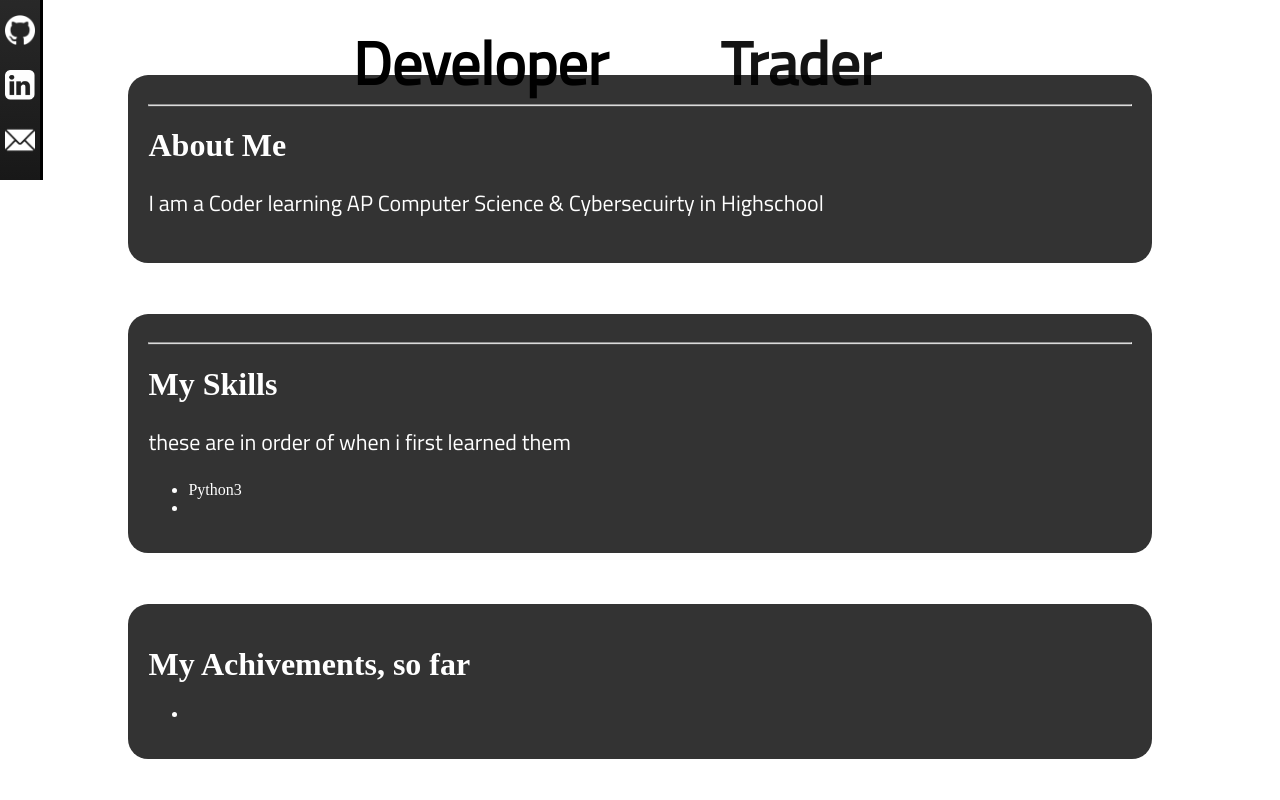
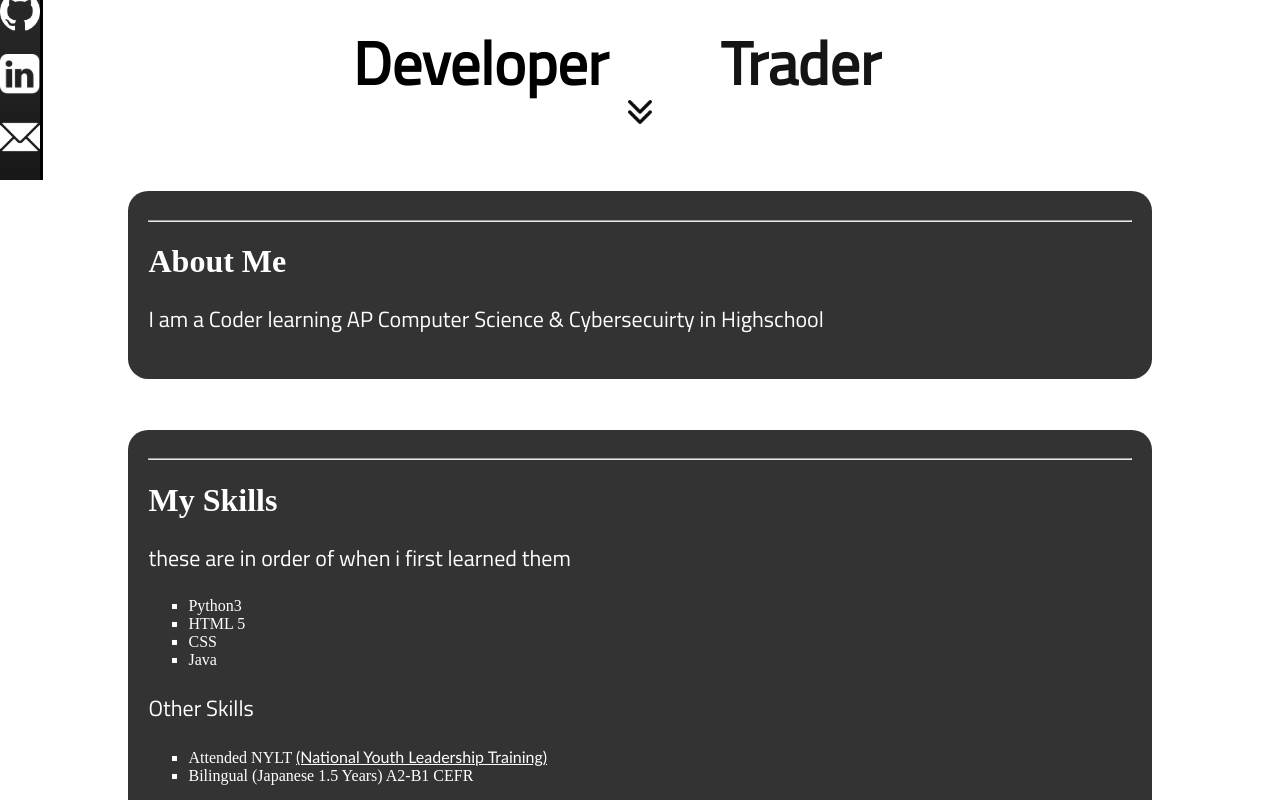
Before and after one commit to realmichealbay/resume-site, a SvelteKit app: page / in a window 1280 px wide. Shown: the part 620-1420 px from the top of the page. Built offline with nearby package versions, Linux system fonts and the light colour scheme; a web font is replaced by a local one.

Commit message:
commit on master

```diff
--- a/src/routes/+page.svelte
+++ b/src/routes/+page.svelte
@@ -14,6 +14,9 @@
 </div>
 </div>
 
+<div id="chevron">
+	<img src="../img/downChev.png" alt="">
+</div>
 
 
 <main>
@@ -32,13 +35,30 @@
 		<p>these are in order of when i first learned them</p>
 		<ul>
 			<li>Python3</li>
+			<li>HTML 5</li>
+			<li>CSS</li>
+			<li>Java</li>
+
+		</ul>
+		<p>Other Skills</p>
+		<ul>
+			<li>Attended NYLT <a href="https://www.scouting.org/programs/scouts-bsa/troop-resources/nylt/">(National Youth Leadership Training)</a></li>
+			<li>Bilingual (Japanese 1.5 Years) A2-B1 CEFR</li>
+		</ul>
+	</div>
+	<div>
+		<h1>My Achivements & Awards, so far</h1>
+		<ul>
+			<li>Achieved Eagle Scout 9/19/23</li>
+			<li>Conservation Award from the Meramec Valley Grotto 1/6/23 <a href="https://mdc.mo.gov/newsroom/mdc-35-tons-trash-removed-ste-genevieve-county-sinkhole-cave"> If you are interested in reading why i got the award please click this link :)</a></li>
 			<li></li>
 		</ul>
 	</div>
 	<div>
-		<h1>My Achivements, so far</h1>
+		<h1>Extracurriculars</h1>
 		<ul>
-			<li></li>
+			<li>First Robotics Competition Team MHS-PI 6744</li>
+			<li>Scouts ~6 Years</li>
 		</ul>
 	</div>
 </main>
--- a/static/global.css
+++ b/static/global.css
@@ -57,12 +57,9 @@ a,
 a:visited,
 a:active,
 a:-webkit-any-link {
-	color: #ffffff;
-	text-decoration: none;
-	font-size: 22px;
+    color: inherit;
+	text-decoration: underline;
 	font-family: Trebuchet MS, Lucida Grande, Lucida Sans Unicode, Lucida Sans, Tahoma, sans-serif;
-	padding-left: 5px;
-	padding-right: 5px;
 }
 
 
@@ -79,7 +76,7 @@ main {
     position: absolute;
     top: 110%;
     left: 50%;
-    transform: translate(-50%, -30%);
+    transform: translate(-50%, -10%);
     z-index: -1;
 }
 main div{
@@ -90,12 +87,11 @@ main div{
     background-color: rgba(51,51,51,1);
 }
 
-
-main a:-webkit-any-link {
-	color: #141414;
-}
 main h1,ul{
     font-family: NotosansJP;
+}
+li{
+    list-style-type: square;
 }
 p {
 	font-family: TitilliumWeb;
@@ -199,3 +195,19 @@ p {
     animation-fill-mode: both;
     opacity: 0;
 }
+
+#chevron{
+    opacity:1;
+    width: 3vh;
+    position: absolute;
+    top: 50%;
+    left: 50%;
+    transform: translate(-50%, 40vh);
+    align-items: center;
+    animation: Intro-Anim-Stay 1s;
+    animation-delay: 4.5s;
+    animation-fill-mode: both;
+}
+#chevron img{
+    width: 100%;
+}
```
Also changed, not shown: static/img/downChev.png (added).
